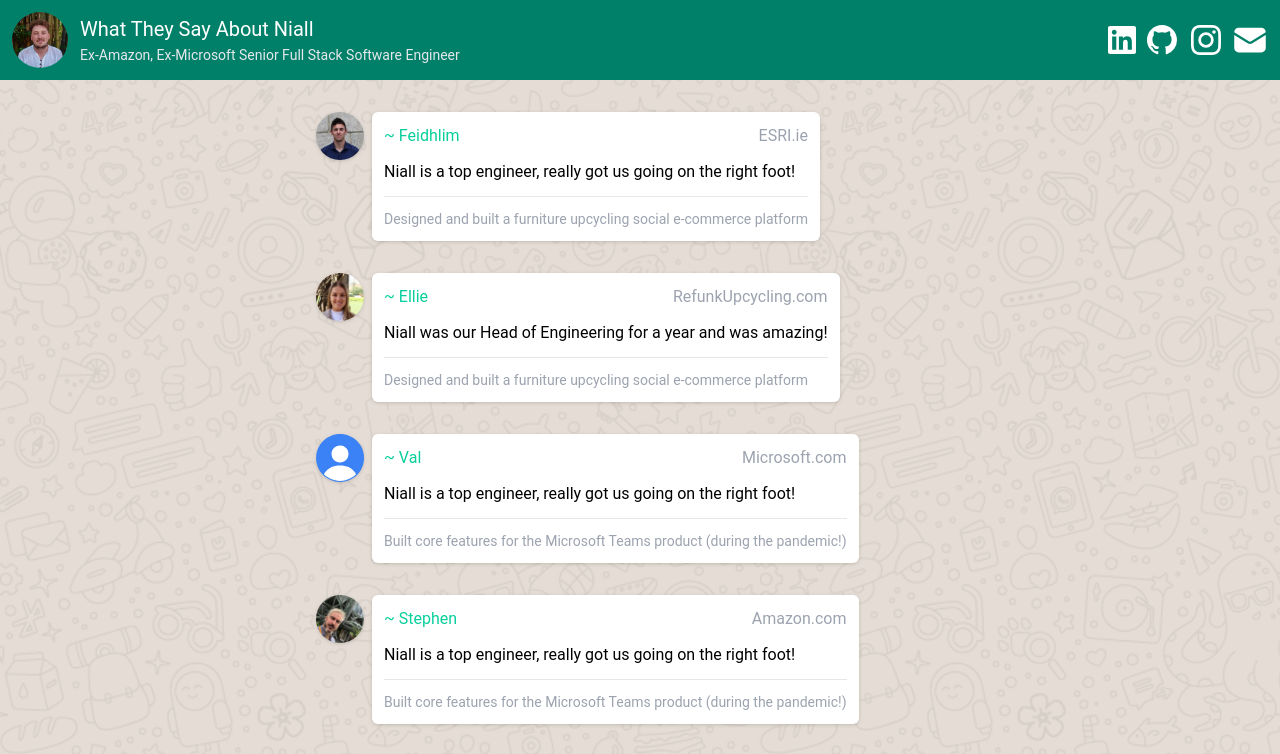
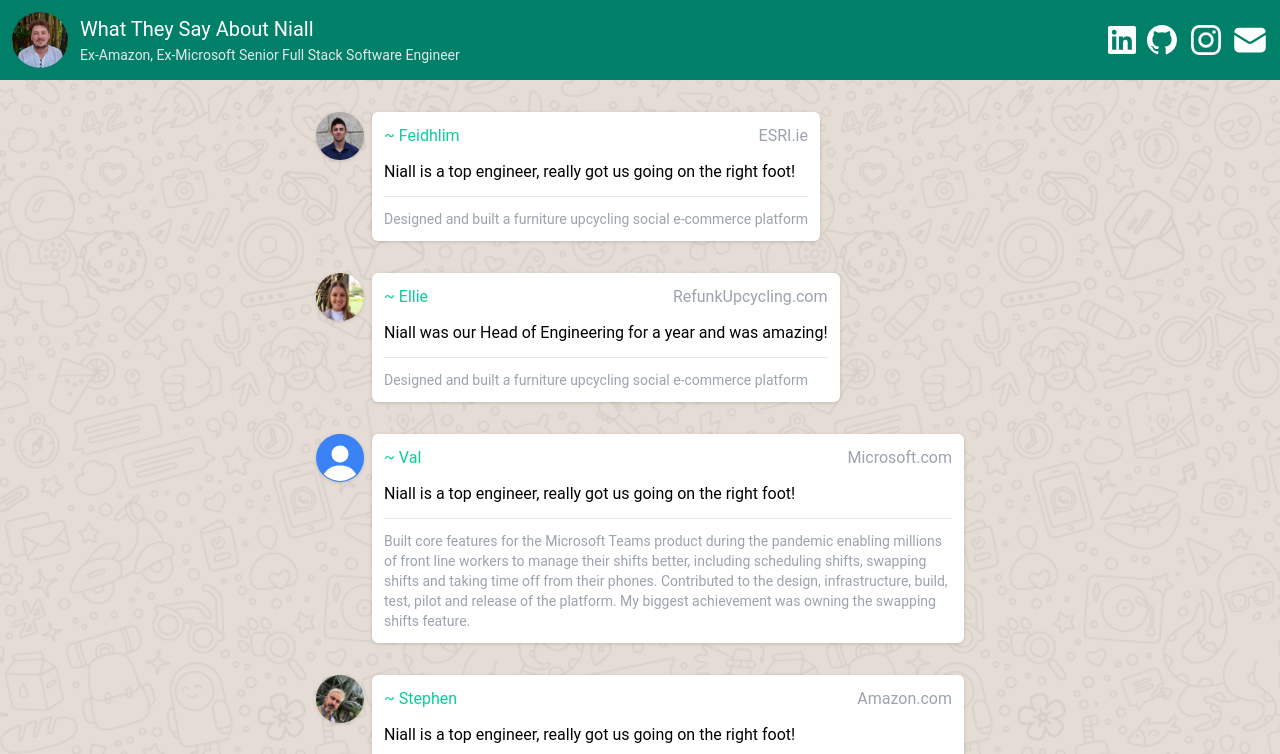
Before and after one commit to niallquirke/portfolio-v4, a Nuxt app: page / in a window 1280 px wide. Shown: the top 754 px of the page. Built offline with nearby package versions, Linux system fonts and the light colour scheme.

Commit message:
updated copy

```diff
--- a/data/index.ts
+++ b/data/index.ts
@@ -29,7 +29,7 @@
     image: null,
     comment: "Niall is a top engineer, really got us going on the right foot!",
     details:
-      "Built core features for the Microsoft Teams product (during the pandemic!)",
+      "Built core features for the Microsoft Teams product during the pandemic enabling millions of front line workers to manage their shifts better, including scheduling shifts, swapping shifts and taking time off from their phones. Contributed to the design, infrastructure, build, test, pilot and release of the platform. My biggest achievement was owning the swapping shifts feature.",
   },
   {
     name: "Stephen",
@@ -39,7 +39,7 @@
     image: "/img/stephen.jpeg",
     comment: "Niall is a top engineer, really got us going on the right foot!",
     details:
-      "Built core features for the Microsoft Teams product (during the pandemic!)",
+      "Designing large distributed cloud infrastructure systems for enterprise clients and developed our teams tooling. My biggest achievement was dreaming up, designing, building and owning a tool that completely replaced our teams CLI client with a much faster, simpler and more secure browser client. This is now used daily by 500+ operation engineers in 8 sites globally.",
   },
   {
     name: "Devin",
```
